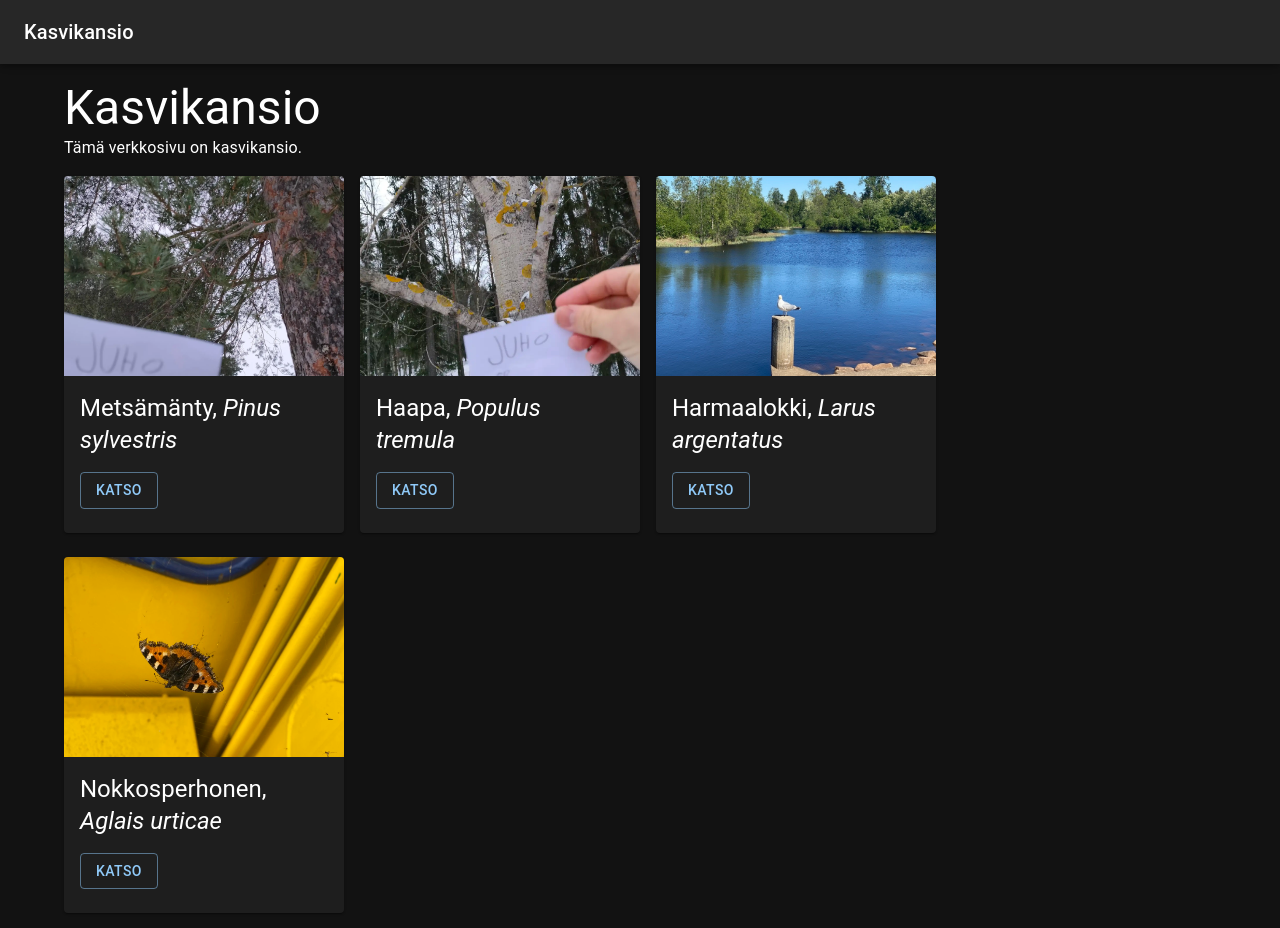
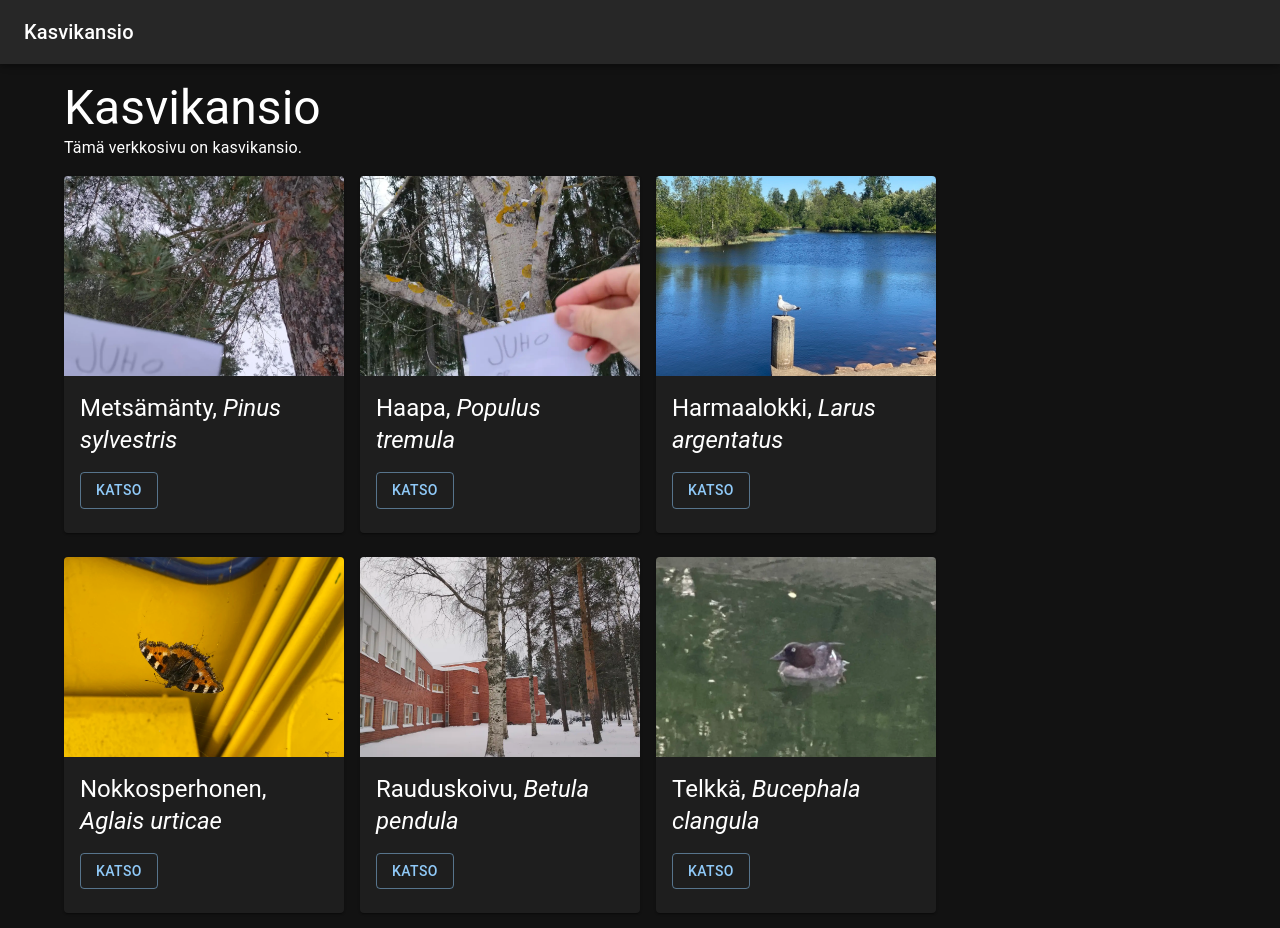
Before and after one commit to juhopohjonen/kasvikansio, a React (Create React App) app: page / in a window 1280 px wide. Shown: the top 928 px of the page. Built offline with nearby package versions, Linux system fonts and the light colour scheme.

Commit message:
lisäyksiä

```diff
--- a/src/kasvit.js
+++ b/src/kasvit.js
@@ -7,6 +7,10 @@ import haapa2 from './Kasvikuvat/Haapa/haapa2.webp'
 import harmaalokki1 from './Kasvikuvat/Harmaalokki/lokki.webp'
 
 import nokkosperhonen1 from './Kasvikuvat/Nokkosperhonen/nokkosperhonen.webp'
+
+import rauduskoivu1 from './Kasvikuvat/Rauduskoivu/rauduskoivu1.webp'
+
+import telkka1 from './Kasvikuvat/Telkka/telkka1.webp'
 
 class Kasvi {
     constructor(title, officName, images, contentArr, infoCard, lahteet) {
@@ -62,6 +66,16 @@ const kasvit = [
     new Kasvi('Nokkosperhonen', 'Aglais urticae', [nokkosperhonen1], [], {
         kuvausaika: '19.7.2022',
         kuvauspaikka: 'Puutossalmen lossi, Pohjois-Savo'
+    }),
+
+    new Kasvi('Rauduskoivu', 'Betula pendula', [rauduskoivu1], [], {
+        kuvausaika: '10.1.2023',
+        kuvauspaikka: 'Oulun normaalikoulun piha'
+    }),
+
+    new Kasvi('Telkkä', 'Bucephala clangula', [telkka1], [], {
+        kuvausaika: '28.6.2022',
+        kuvauspaikka: 'Jokelantie, Otalampi'
     })
 
 ]
```
Also changed, not shown: src/Kasvikuvat/Rauduskoivu/rauduskoivu1.webp (added), src/Kasvikuvat/Telkka/telkka1.webp (added).
